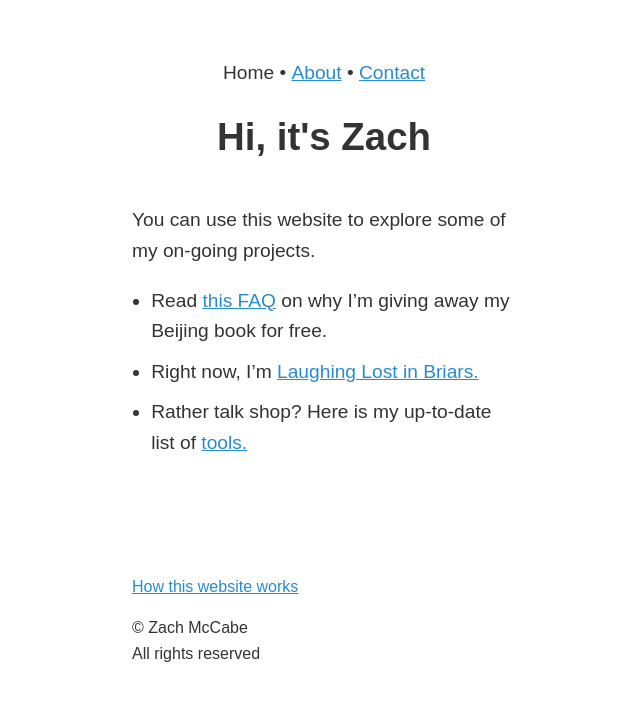
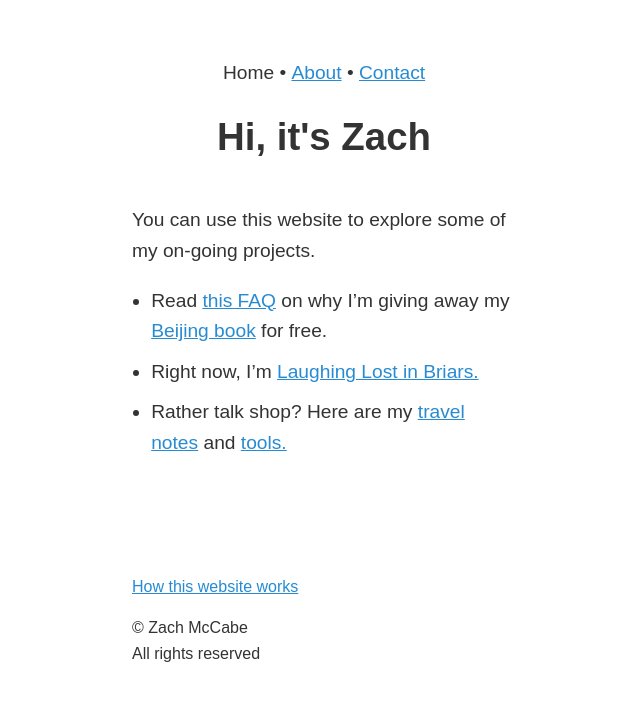
Before and after one commit to zachmccabe/zachmccabe.github.io, a Jekyll site: the page built from index.md, in a window 1280 px wide. Shown: the top 701 px of the page, without its empty margins (316-956 px from the left). Built offline with Jekyll 4.4.1, drawn with Linux system fonts in a browser that asks for light colours.

Commit message:
Update index.md

```diff
--- a/index.md
+++ b/index.md
@@ -1,21 +1,26 @@
 ---
 layout: kaoliang_nite_3
 title: Hi, it&#39;s Zach
-date: 2021-03-21
-description: Author and producer of The Photographers Field Guide to Beijing
+date: 2022-01-15
+description: "You can use this website to explore some of my on-going projects."
 
 ---
 
 
 You can use this website to explore some of my on-going projects.
 
-+ Read [this FAQ] on why I'm giving away my Beijing book for free.
++ Read [this FAQ] on why I'm giving away my [Beijing book] for free.
 + Right now, I'm [Laughing Lost in Briars.]
-+ Rather talk shop? Here is my up-to-date list of [tools.]
++ Rather talk shop? Here are my [travel notes] and [tools.]
+
 
 
 [this FAQ]: https://www.zachmccabe.com/beijing/faq#why-is-this-book-free
 
+[Beijing book]: https://www.zachmccabe.com/beijing
+
 [Laughing Lost in Briars.]: https://www.zachmccabe.com/briars
 
+[travel notes]: https://www.zachmccabe.com/travel
+
 [tools.]: https://www.zachmccabe.com/tools
```
